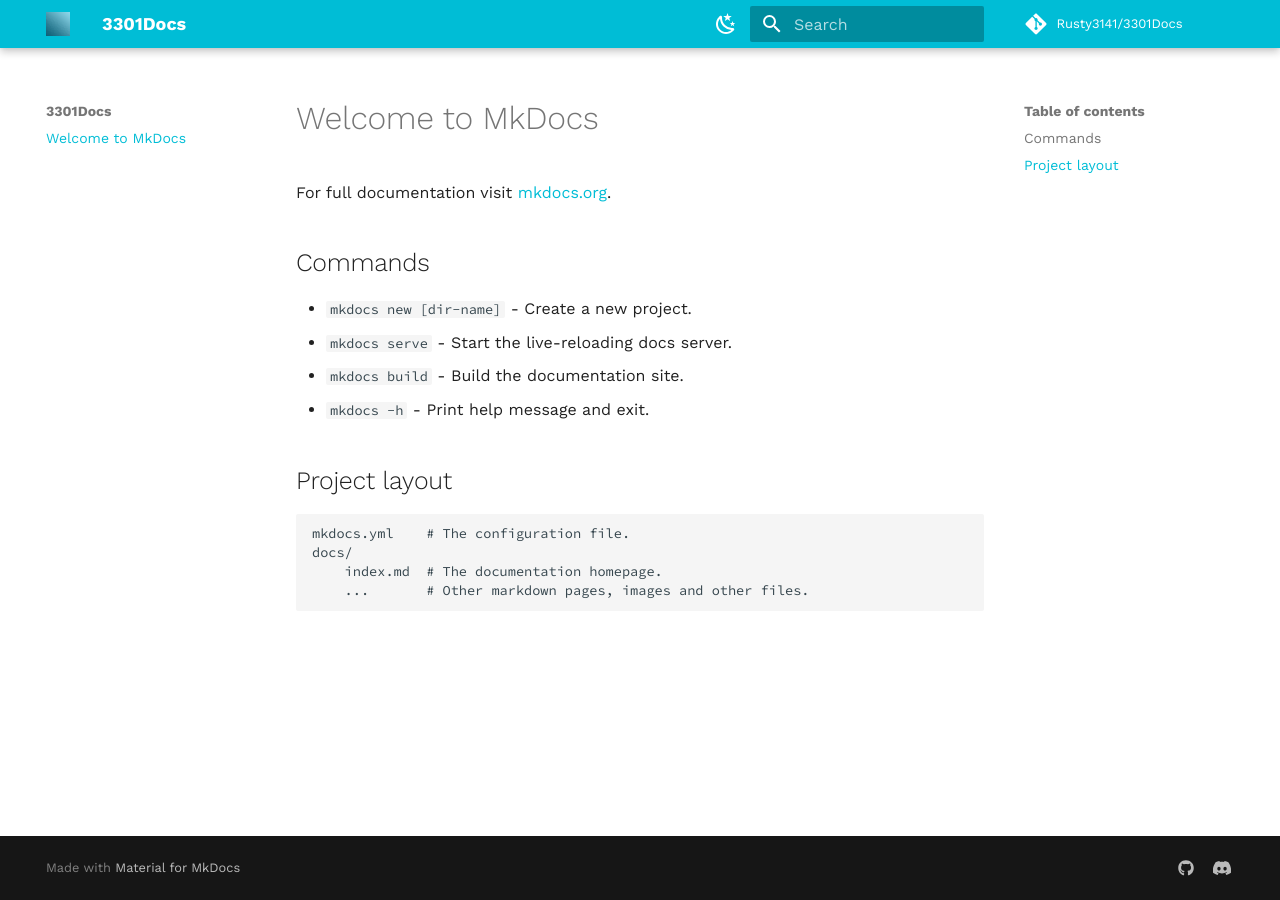
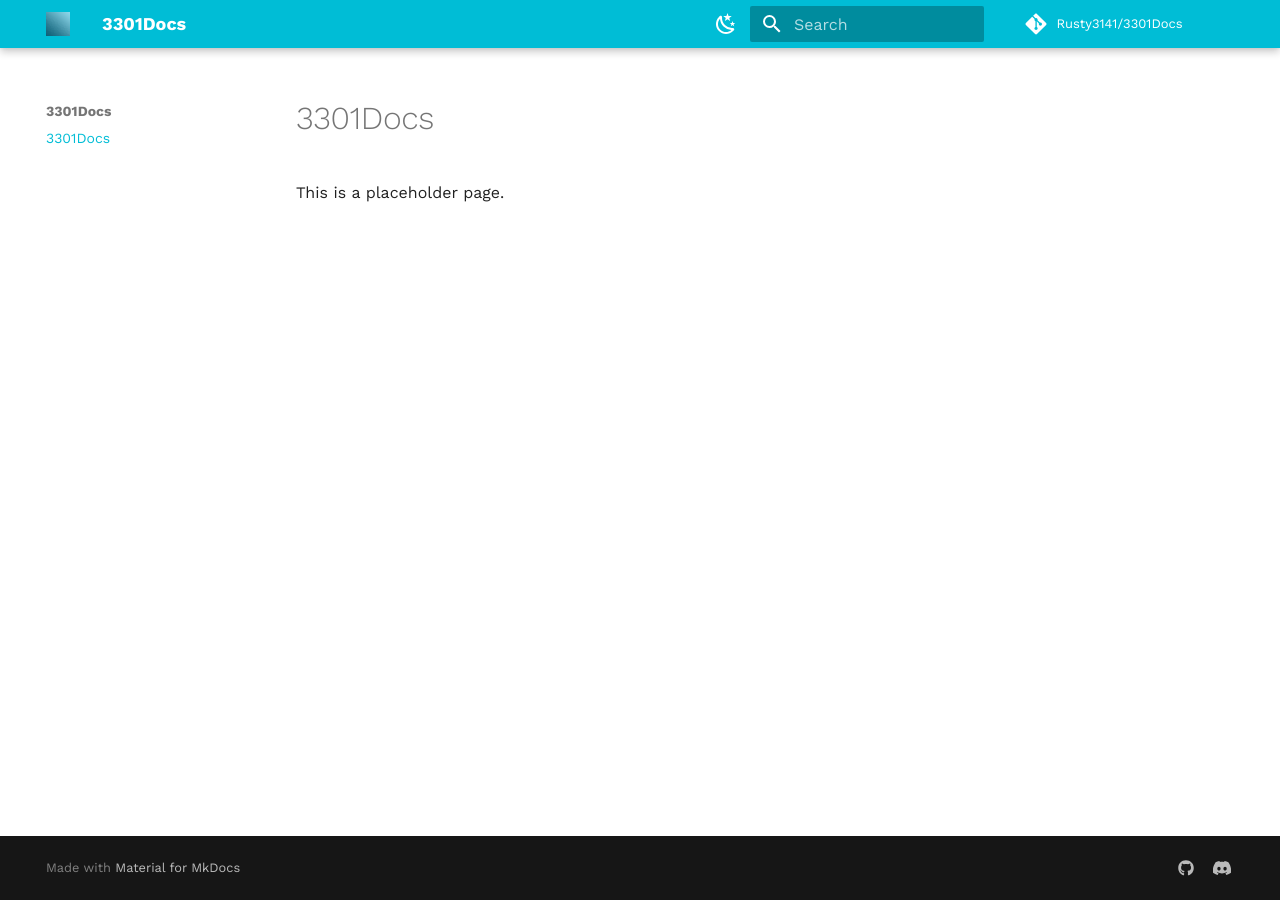
Before and after one commit to Rusty3141/3301Docs, an MkDocs documentation site: the page built from docs/index.md, in a window 1280 px wide. Built offline with MkDocs 1.6.1 and Material for MkDocs 9.7.7, drawn with Linux system fonts in a browser that asks for light colours; comment, search, counter and statistics services are not loaded.

Commit message:
Remove MkDocs welcome

```diff
--- a/docs/index.md
+++ b/docs/index.md
@@ -1,17 +1,3 @@
-# Welcome to MkDocs
+# 3301Docs
 
-For full documentation visit [mkdocs.org](https://www.mkdocs.org).
-
-## Commands
-
-* `mkdocs new [dir-name]` - Create a new project.
-* `mkdocs serve` - Start the live-reloading docs server.
-* `mkdocs build` - Build the documentation site.
-* `mkdocs -h` - Print help message and exit.
-
-## Project layout
-
-    mkdocs.yml    # The configuration file.
-    docs/
-        index.md  # The documentation homepage.
-        ...       # Other markdown pages, images and other files.
+This is a placeholder page.
```
